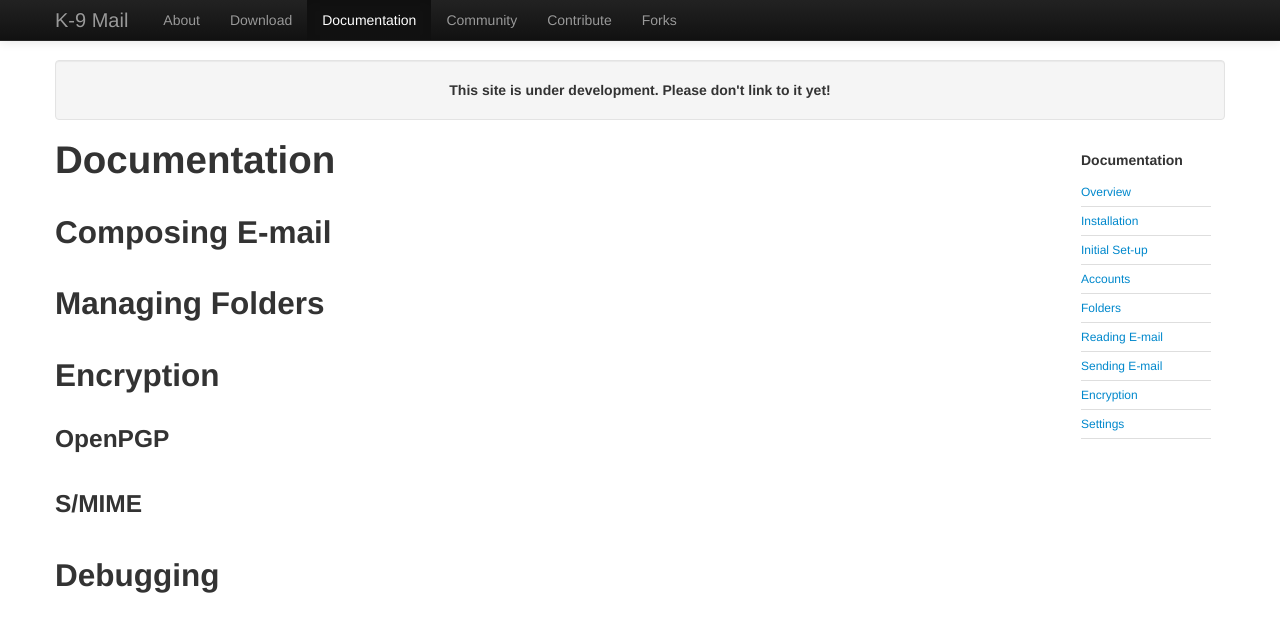
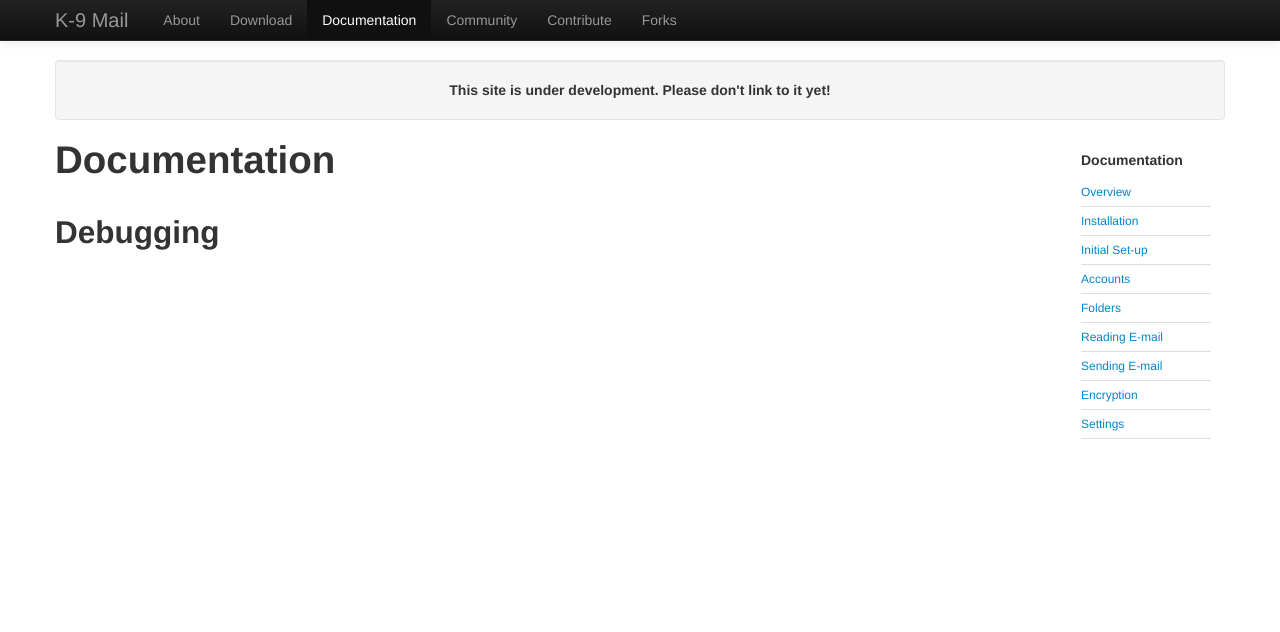
Before and after one commit to k9mail/k9mail.app, a Jekyll site: the page built from documentation.md, in a window 1280 px wide. Shown: the top 632 px of the page. Built offline with Jekyll 4.4.1, drawn with Linux system fonts in a browser that asks for light colours; nearby versions of some CDN libraries.

Commit message:
Update documentation.md

```diff
--- a/documentation.md
+++ b/documentation.md
@@ -8,14 +8,4 @@ layout: default
 
 # Documentation
 
-## Composing E-mail
-
-## Managing Folders
-
-## Encryption
-
-### OpenPGP
-
-### S/MIME
-
 ## Debugging
```
